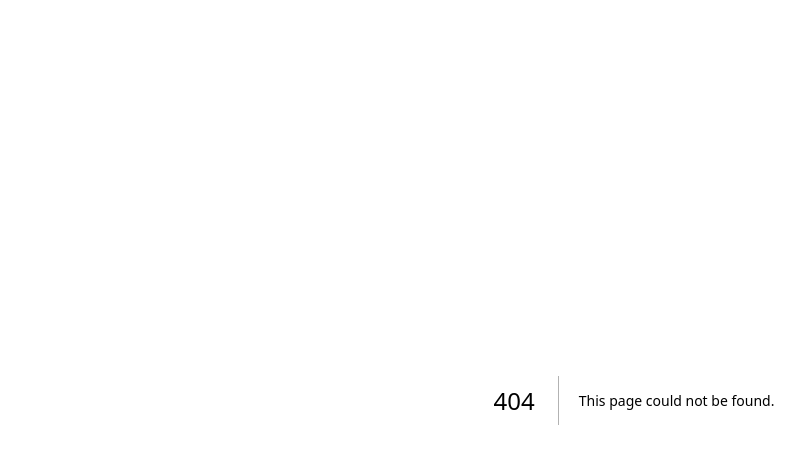
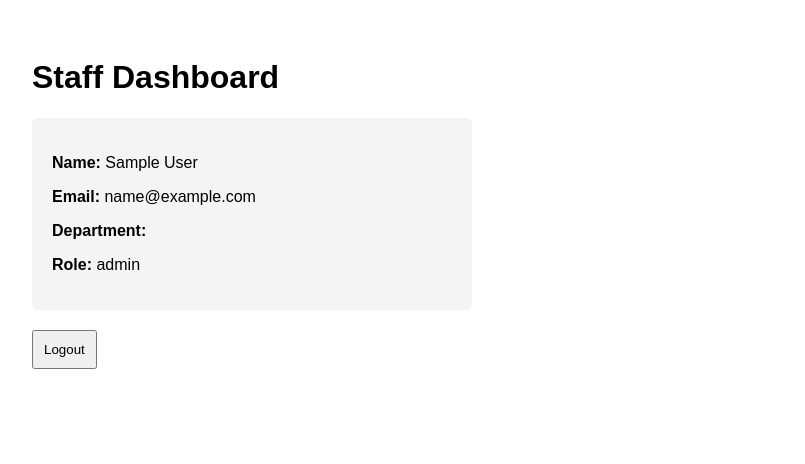
Before and after one commit to lsagarmys1997-crypto/hotelsuite-frontend, a Next.js app: page /staff/dashboard in a window 1280 px wide. Before the commit this address had no page. Shown: the top 464 px of the page, without its empty margins (6-811 px from the left). Built offline with nearby package versions, Linux system fonts and the light colour scheme; sample sign-in values are in the browser's storage.

Commit message:
page.jsx

```diff
--- /dev/null
+++ b/app/staff/dashboard/page.jsx
@@ -0,0 +1,67 @@
+'use client';
+
+import { useEffect, useState } from 'react';
+import { useRouter } from 'next/navigation';
+
+export default function StaffDashboard() {
+  const router = useRouter();
+  const [user, setUser] = useState(null);
+
+  useEffect(() => {
+    const token = localStorage.getItem('staff_token');
+    const userData = localStorage.getItem('staff_user');
+
+    // 🔐 Protect route
+    if (!token || !userData) {
+      router.push('/staff/login');
+      return;
+    }
+
+    setUser(JSON.parse(userData));
+  }, [router]);
+
+  if (!user) {
+    return <p style={{ padding: 20 }}>Loading dashboard...</p>;
+  }
+
+  return (
+    <div style={styles.container}>
+      <h1>Staff Dashboard</h1>
+
+      <div style={styles.card}>
+        <p><b>Name:</b> {user.name}</p>
+        <p><b>Email:</b> {user.email}</p>
+        <p><b>Department:</b> {user.department}</p>
+        <p><b>Role:</b> {user.role}</p>
+      </div>
+
+      <button
+        onClick={() => {
+          localStorage.clear();
+          router.push('/staff/login');
+        }}
+        style={styles.logout}
+      >
+        Logout
+      </button>
+    </div>
+  );
+}
+
+const styles = {
+  container: {
+    padding: 30,
+    fontFamily: 'Arial'
+  },
+  card: {
+    background: '#f4f4f4',
+    padding: 20,
+    borderRadius: 6,
+    maxWidth: 400
+  },
+  logout: {
+    marginTop: 20,
+    padding: 10,
+    cursor: 'pointer'
+  }
+};
```
